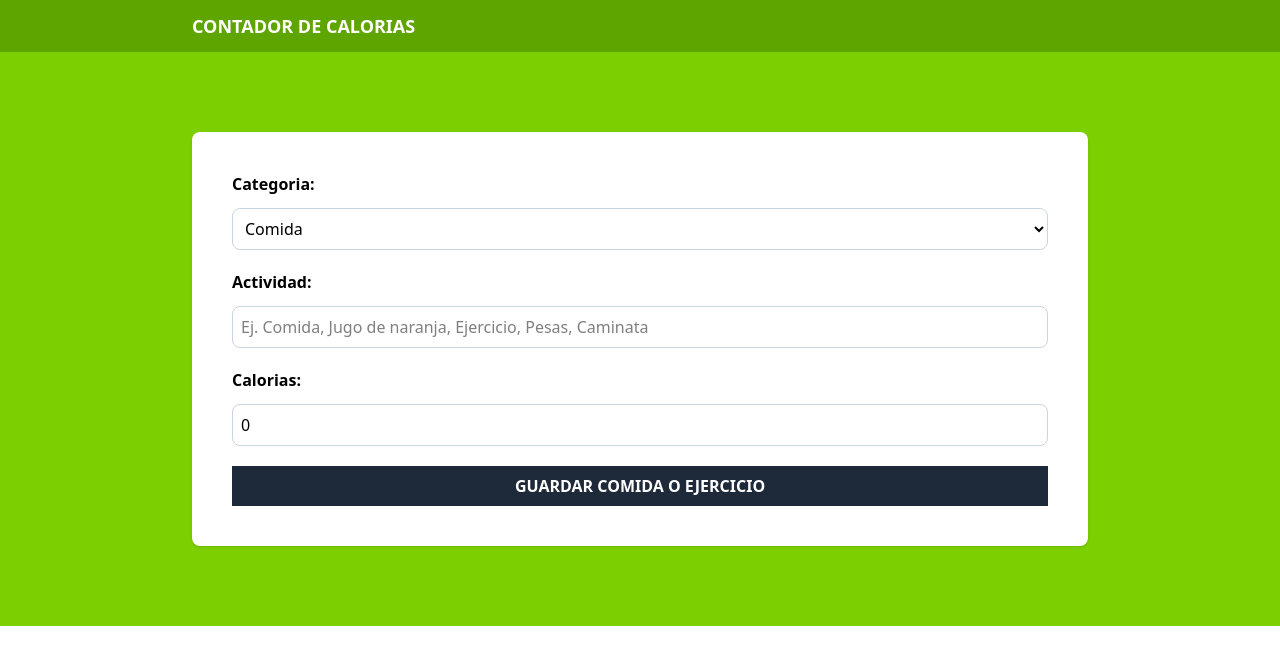
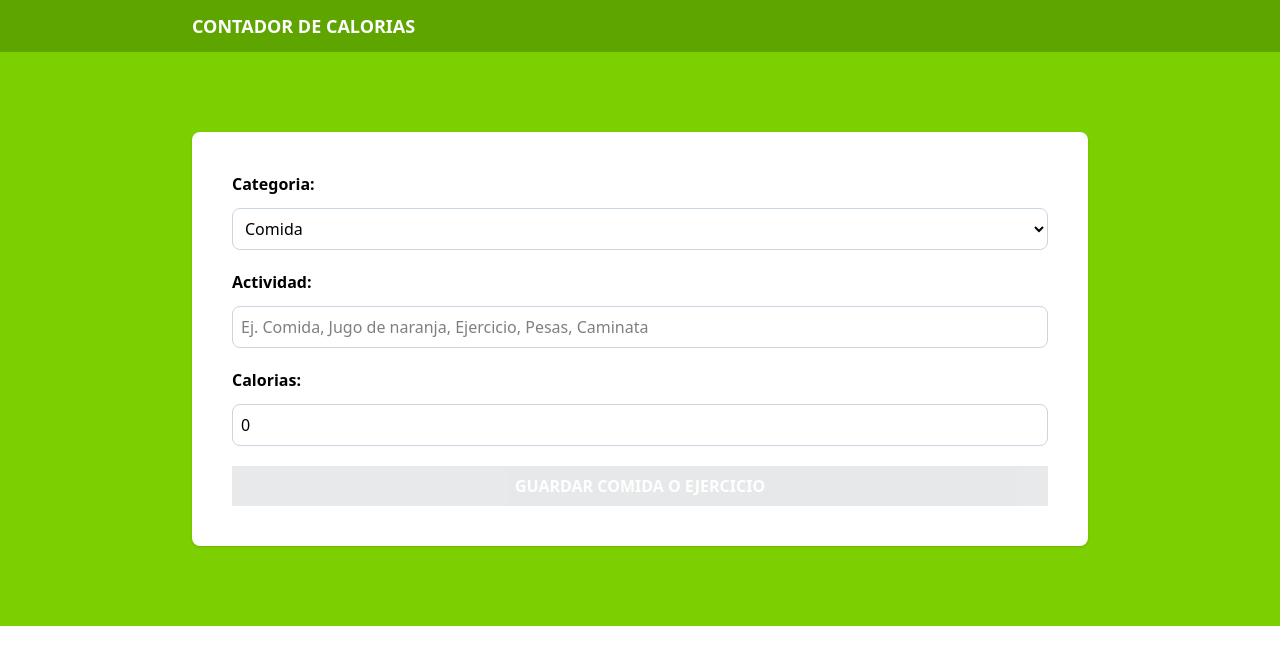
Before and after one commit to alvcontrerass/contadorCaloriasTs, a React (Vite) app: page / in a window 1280 px wide. Shown: the top 664 px of the page. Built offline with nearby package versions, Linux system fonts and the light colour scheme.

Commit message:
Validacion de formulario

```diff
--- a/src/components/Form.tsx
+++ b/src/components/Form.tsx
@@ -16,6 +16,11 @@
             ...activity,
             [e.target.id] : isNumberField ? Number(e.target.value) : e.target.value
         })
+    }
+
+    const isValidActivity = () => {
+        const {name, calories} = activity
+        return name.trim() !== "" && calories > 0
     }
 
   return (
@@ -41,7 +46,7 @@
             <input type="number" id="calories" className="border border-slate-300 p-2 rounded-lg" placeholder="Cantidad de calorias" value={activity.calories} onChange={handleChange}/>
         </div>
 
-        <input type="submit" className="bg-gray-800 hover:bg-gray-900 w-full p-2 font-bold uppercase text-white cursor-pointer" value="Guardar Comida o Ejercicio" />
+        <input type="submit" className="bg-gray-800 hover:bg-gray-900 w-full p-2 font-bold uppercase text-white cursor-pointer disabled:opacity-10" value="Guardar Comida o Ejercicio" disabled={!isValidActivity()} />
     </form>
   )
 }
```
